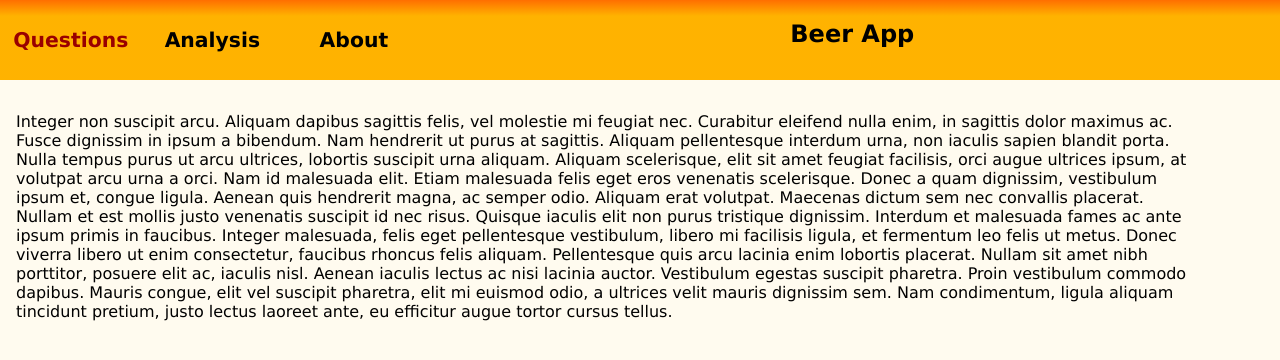
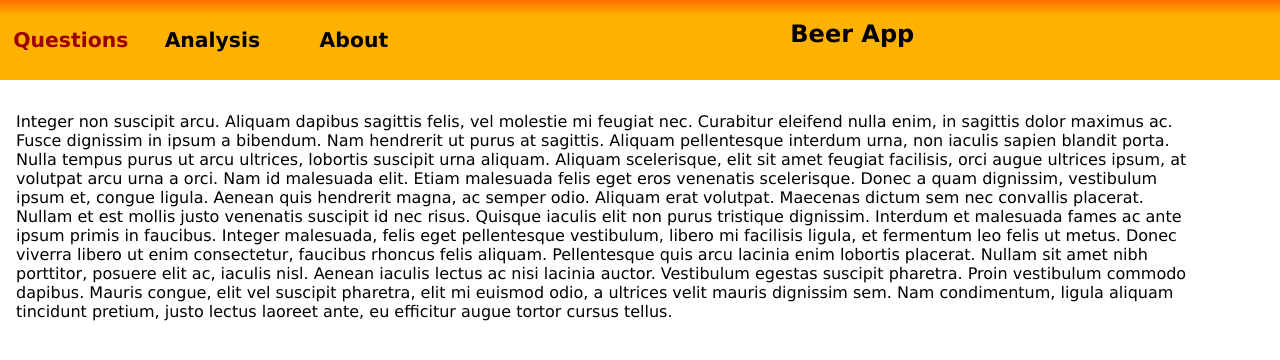
Before and after one commit to Zarathustrai/Zarathustrai.github.io, a React (Create React App) app: page / in a window 1280 px wide. Shown: the top 360 px of the page. Built offline with nearby package versions, Linux system fonts and the light colour scheme.

Commit message:
-Light color changed to fit the new logo -Logo files added

```diff
--- a/src/App.css
+++ b/src/App.css
@@ -1,5 +1,5 @@
 :root {
-  --light: 45 100% 85%;
+  --light: 43 86% 100%;
   --medium: 42 100% 50%;
   --dark: 26 100% 50%;
 }
```
Also changed, not shown: src/logo_notext.png (added), src/logo_text.png (added).
